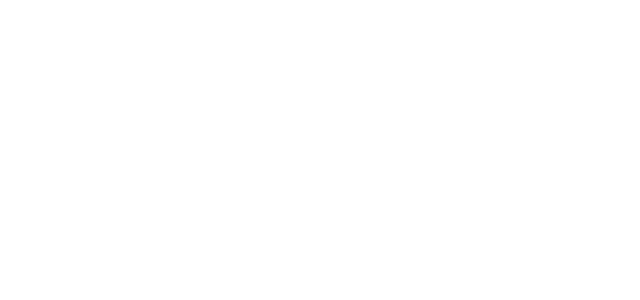
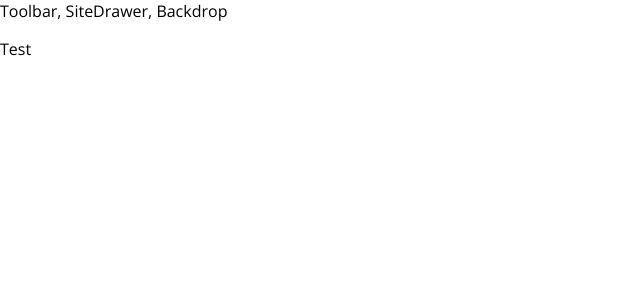
Before and after one commit to shibbirweb/reactjs-practice, a React (Create React App) app: page / in a window 1280 px wide. Shown: the top 300 px of the page, without its empty margins (0-640 px from the left). Built offline with nearby package versions, Linux system fonts and the light colour scheme.

Commit message:
8. Creating a Layout Component

```diff
--- a/src/App.js
+++ b/src/App.js
@@ -1,11 +1,16 @@
-import React from 'react';
+import React, {Component} from 'react';
+import Layout from './components/Layout/Layout'
 
-function App() {
-  return (
-    <div>
-
-    </div>
-  );
+class App extends Component {
+  render(){
+    return (
+      <div>
+        <Layout>
+          <p>Test</p>
+        </Layout>
+      </div>
+    );
+  }
 }
 
 export default App;
--- /dev/null
+++ b/src/components/Layout/Layout.js
@@ -0,0 +1,13 @@
+import React from 'react'
+import Auxiliary from "../../hoc/Auxiliary"
+
+const layout = (props) => (
+    <Auxiliary>
+        <div>Toolbar, SiteDrawer, Backdrop</div>
+        <main>
+            {props.children}
+        </main>
+    </Auxiliary>
+)
+
+export default layout;
--- /dev/null
+++ b/src/hoc/Auxiliary.js
@@ -0,0 +1,3 @@
+const aux = (props) => props.children
+
+export default aux;
--- a/src/index.js
+++ b/src/index.js
@@ -1,6 +1,7 @@
 import React from 'react';
 import ReactDOM from 'react-dom';
 import App from './App';
+import './index.css'
 import * as serviceWorker from './serviceWorker';
 
 ReactDOM.render(
```
